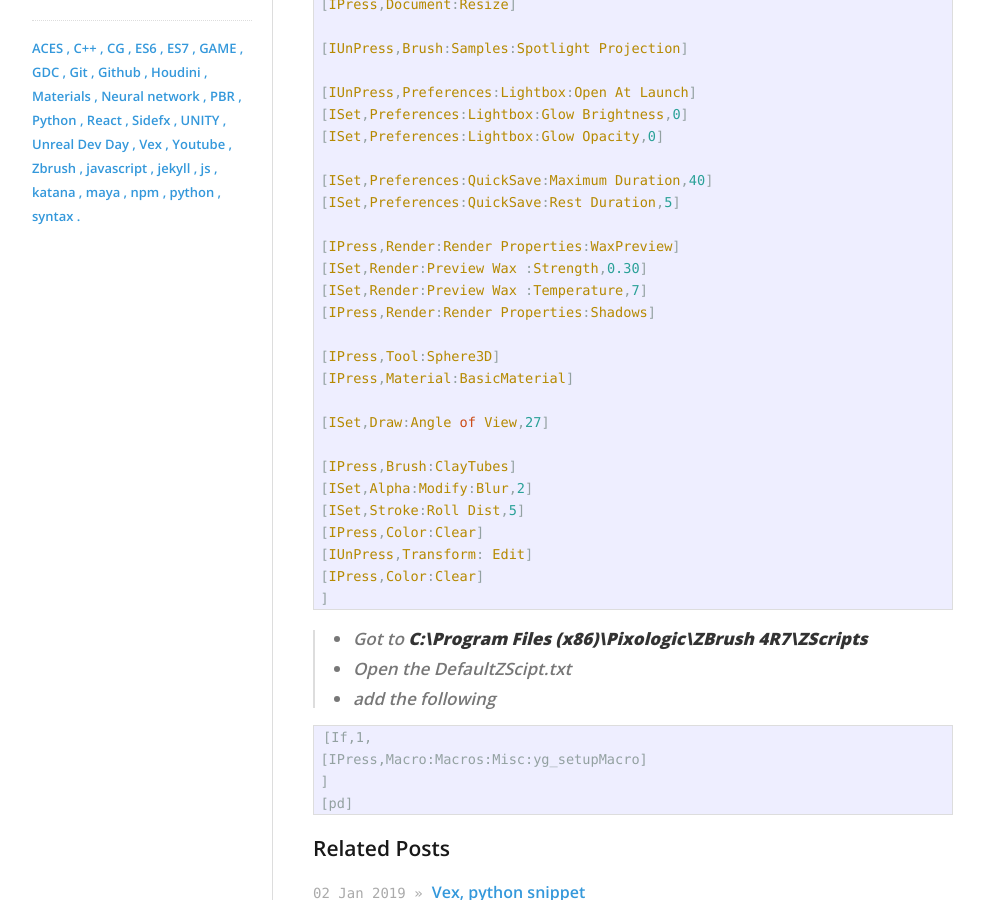
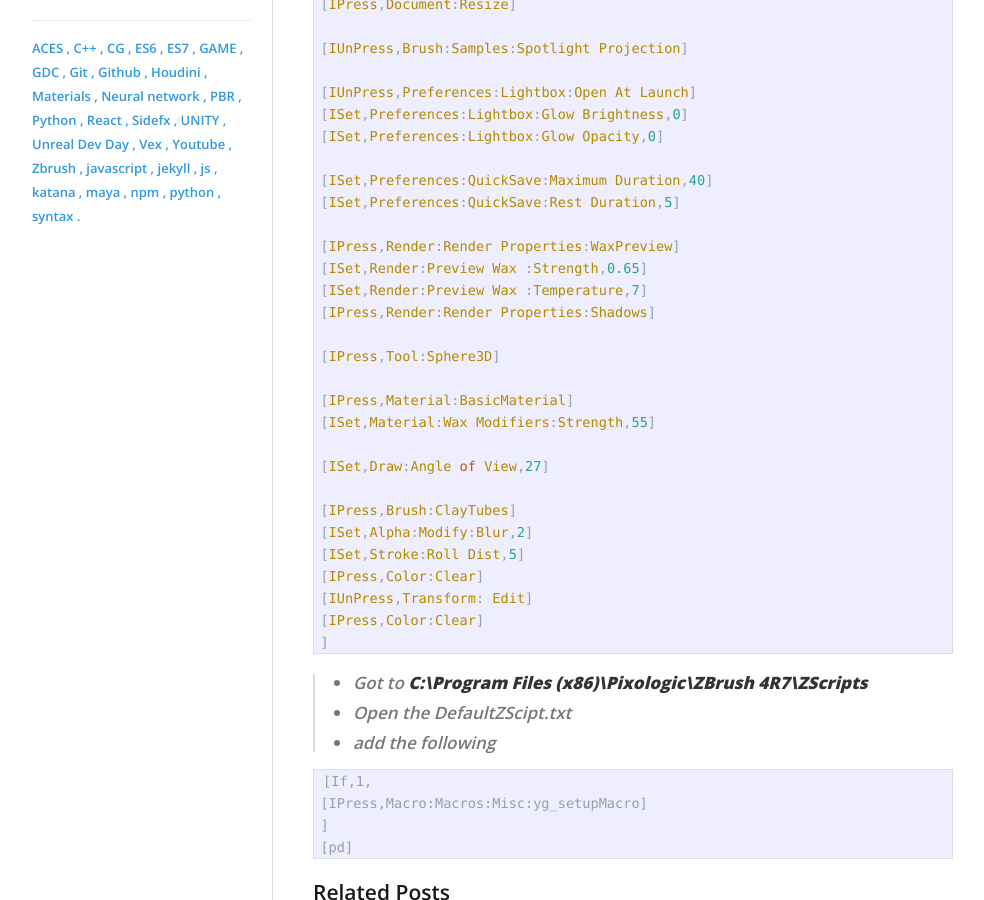
Before and after one commit to yoann01/ktmd, a Jekyll site: the page built from _posts/2019-09-02-Zbrush-Startup-macro.md, in a window 1280 px wide and 900 px high, scrolled down 396 px. Shown: the whole window, without its empty margins (138-1122 px from the left). Built offline with Jekyll 4.4.1, drawn with Linux system fonts in a browser that asks for light colours; nearby versions of some CDN libraries.

Commit message:
Update 2019-09-02-Zbrush-Startup-macro.md

```diff
--- a/_posts/2019-09-02-Zbrush-Startup-macro.md
+++ b/_posts/2019-09-02-Zbrush-Startup-macro.md
@@ -30,12 +30,14 @@ categories:
 [ISet,Preferences:QuickSave:Rest Duration,5]
 
 [IPress,Render:Render Properties:WaxPreview]
-[ISet,Render:Preview Wax :Strength,0.30]
+[ISet,Render:Preview Wax :Strength,0.65]
 [ISet,Render:Preview Wax :Temperature,7]
 [IPress,Render:Render Properties:Shadows]
 
 [IPress,Tool:Sphere3D]
+
 [IPress,Material:BasicMaterial]
+[ISet,Material:Wax Modifiers:Strength,55]
 
 [ISet,Draw:Angle of View,27]
 
```
